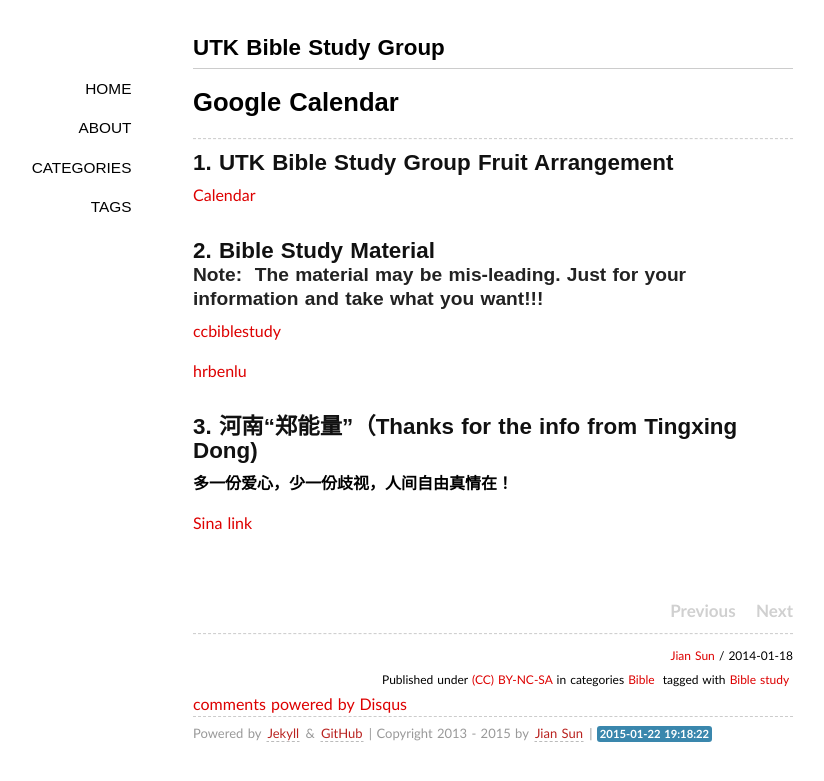
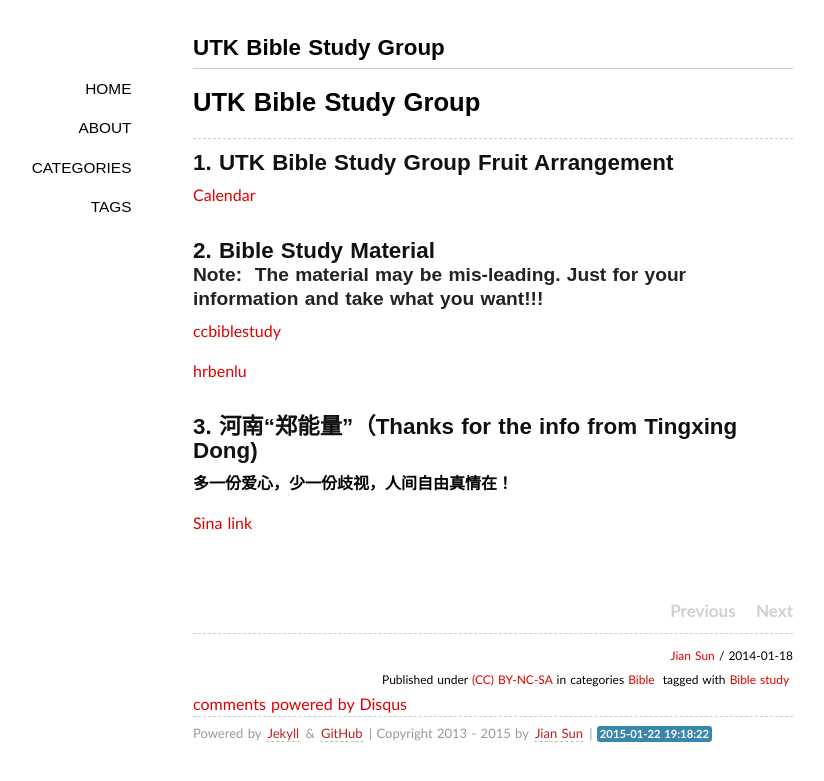
Before and after one commit to sjsprecious/sjsprecious.github.io, a Jekyll site: the page built from _posts/2014-01-18-UTK-BIBLE-STUDY-GROUP.md, in a window 1280 px wide. Shown: the top 781 px of the page, without its empty margins (147-971 px from the left). Built offline with Jekyll 4.4.1, drawn with Linux system fonts in a browser that asks for light colours; some web fonts are replaced; comment, search, counter and statistics services are not loaded.

Commit message:
title change 2

```diff
--- a/_posts/2014-01-18-UTK-BIBLE-STUDY-GROUP.md
+++ b/_posts/2014-01-18-UTK-BIBLE-STUDY-GROUP.md
@@ -7,7 +7,7 @@ tags:
 - Bible study
 ---
 
-# Google Calendar
+# UTK Bible Study Group
 
 ----------------
 
```
